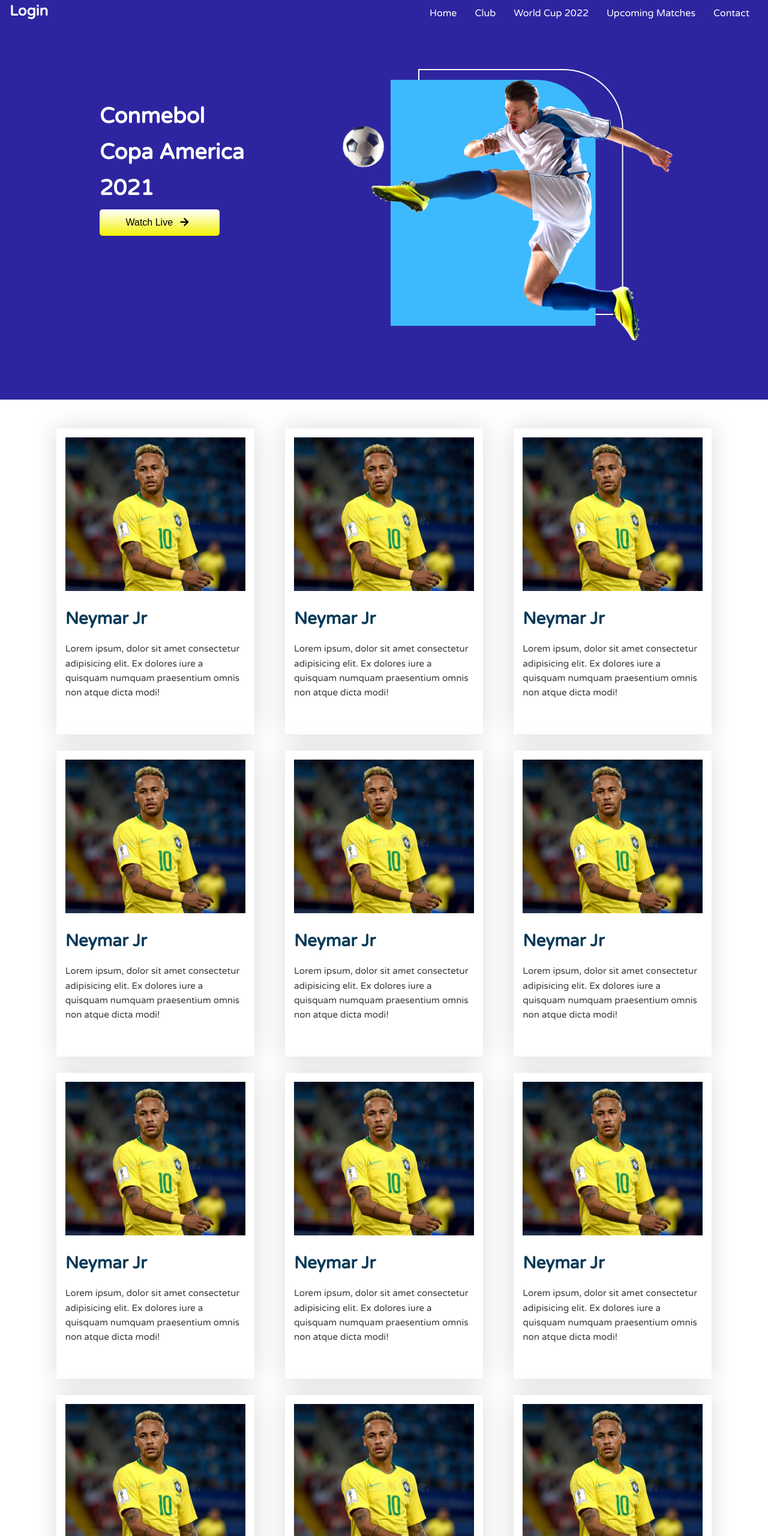
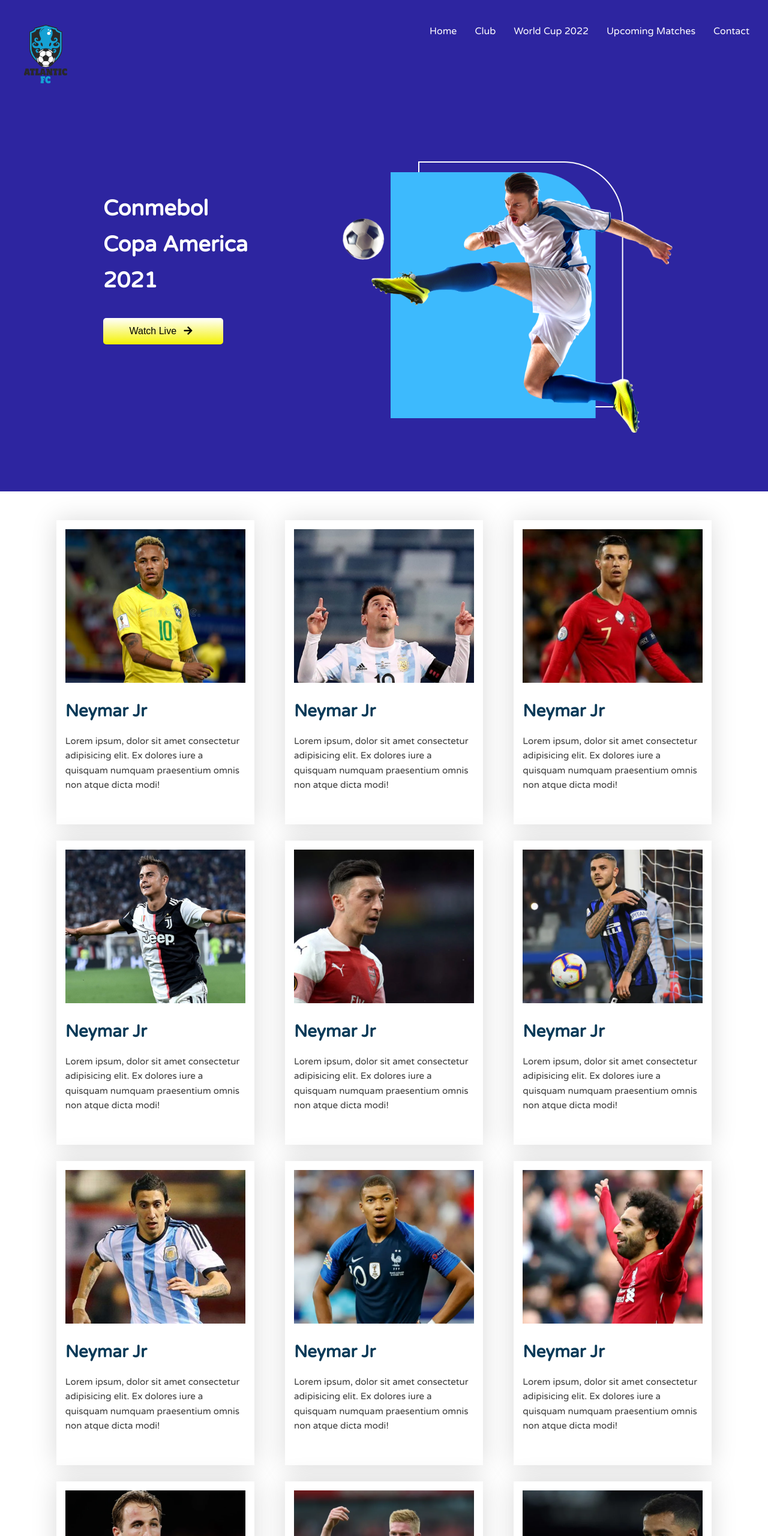
Before and after one commit to AwalHossain/football_project-2, a plain HTML site: page index.html in a window 1280 px wide. Shown: the top 2560 px of the page at 60% size. Drawn offline with Linux system fonts and the light colour scheme.

Commit message:
Almost done. I was having a problem which was whitesapce on the right side is solved now

```diff
--- a/index.html
+++ b/index.html
@@ -17,19 +17,17 @@
     <header class="main-header clearfix">
       <!----------- Navigation-Bar ------------>
         <nav class="main-nav">
-            <h1 class="login">Login</h1>
+           <div class="logo">
+               <a href=""><img src="images/8b10f65087a54b4b9ebb9cd23d0d1acf.png" alt=""></a>
+
+           </div>
             <ul>
                 <li><a href="">Home</a></li>
                 <li><a href="">Club</a></li>
                 <li><a href="">World Cup 2022</a></li>
                 <li><a href="">Upcoming Matches</a></li>
                 <li><a href="">Contact</a></li>
-
-
             </ul>
-
-
-
         </nav>
         <div class="banner">
 
@@ -47,12 +45,12 @@
             </div>
         </div>
     </header>
-    <!----------- Header-END  ---------->
+    <!------======== Header-END  =========-->
     <main>
-        <section class="container">
-            <!------------
+        <article class="container">
+            <!--=========
                  Players and their description
-                 ------------->
+               ===============-->
             <div class="players">
                 <div class="player">
                     <div class="thumbnil">
@@ -67,7 +65,7 @@
             <div class="players">
                 <div class="player">
                     <div class="thumbnil">
-                        <img src="images/players/player-1.png" alt="">
+                        <img src="images/players/player-2.png" alt="">
                     </div>
                     <div class="player-details">
                         <h2 class="player-name">Neymar Jr</h2>
@@ -78,7 +76,7 @@
             <div class="players">
                 <div class="player">
                     <div class="thumbnil">
-                        <img src="images/players/player-1.png" alt="">
+                        <img src="images/players/player-3.png" alt="">
                     </div>
                     <div class="player-details">
                         <h2 class="player-name">Neymar Jr</h2>
@@ -89,7 +87,7 @@
             <div class="players">
                 <div class="player">
                     <div class="thumbnil">
-                        <img src="images/players/player-1.png" alt="">
+                        <img src="images/players/player-4.png" alt="">
                     </div>
                     <div class="player-details">
                         <h2 class="player-name">Neymar Jr</h2>
@@ -100,7 +98,7 @@
             <div class="players">
                 <div class="player">
                     <div class="thumbnil">
-                        <img src="images/players/player-1.png" alt="">
+                        <img src="images/players/player-5.png" alt="">
                     </div>
                     <div class="player-details">
                         <h2 class="player-name">Neymar Jr</h2>
@@ -111,7 +109,7 @@
             <div class="players">
                 <div class="player">
                     <div class="thumbnil">
-                        <img src="images/players/player-1.png" alt="">
+                        <img src="images/players/player-6.png" alt="">
                     </div>
                     <div class="player-details">
                         <h2 class="player-name">Neymar Jr</h2>
@@ -122,7 +120,7 @@
             <div class="players">
                 <div class="player">
                     <div class="thumbnil">
-                        <img src="images/players/player-1.png" alt="">
+                        <img src="images/players/player-7.png" alt="">
                     </div>
                     <div class="player-details">
                         <h2 class="player-name">Neymar Jr</h2>
@@ -133,7 +131,7 @@
             <div class="players">
                 <div class="player">
                     <div class="thumbnil">
-                        <img src="images/players/player-1.png" alt="">
+                        <img src="images/players/player-8.png" alt="">
                     </div>
                     <div class="player-details">
                         <h2 class="player-name">Neymar Jr</h2>
@@ -144,7 +142,7 @@
             <div class="players">
                 <div class="player">
                     <div class="thumbnil">
-                        <img src="images/players/player-1.png" alt="">
+                        <img src="images/players/player-9.png" alt="">
                     </div>
                     <div class="player-details">
                         <h2 class="player-name">Neymar Jr</h2>
@@ -155,7 +153,7 @@
             <div class="players">
                 <div class="player">
                     <div class="thumbnil">
-                        <img src="images/players/player-1.png" alt="">
+                        <img src="images/players/player-10.png" alt="">
                     </div>
                     <div class="player-details">
                         <h2 class="player-name">Neymar Jr</h2>
@@ -166,7 +164,7 @@
             <div class="players">
                 <div class="player">
                     <div class="thumbnil">
-                        <img src="images/players/player-1.png" alt="">
+                        <img src="images/players/player-11.png" alt="">
                     </div>
                     <div class="player-details">
                         <h2 class="player-name">Neymar Jr</h2>
@@ -177,7 +175,7 @@
             <div class="players">
                 <div class="player">
                     <div class="thumbnil">
-                        <img src="images/players/player-1.png" alt="">
+                        <img src="images/players/player-12.png" alt="">
                     </div>
                     <div class="player-details">
                         <h2 class="player-name">Neymar Jr</h2>
@@ -186,12 +184,15 @@
                 </div>
             </div>
 
-        </section>
+        </article>
     </main>
-     <!----------- aside----------------->
-     <aside>
+     <!--=================
+              Section
+        ===================--->
+     <section>
          <!------------ club-news ------------->
-        <h1 class="news-header">Club News</h1>
+         <aside>
+        <h1 class="news-header">Club <span class="color-name">News</span> </h1>
          <div class="club-news">
 
 
@@ -265,8 +266,9 @@
 
              </div>
          </div>
-
+        </aside>
          <!--------- merchandise & product --------->
+         <aside>
          <h2 class="merchandise-title">Top Product & <span class="color-name">Merchandise</span>  </h2>
          <hr>
          <div class="merchandise">
@@ -308,7 +310,8 @@
                  </div>
              </div>
          </div>
-     </aside>
+        </aside>
+     </section>
     <!--------------- Footer-Start-Her ---------------->
     <footer>
         <div class="footer-logo">
--- a/style.css
+++ b/style.css
@@ -1,11 +1,6 @@
 /* =================================
   Mobile-First Design
-==================================== */
-
-
-/*---------------
-       Fonts
- ------------------- */
+==================================== *
 
 
 
@@ -26,6 +21,7 @@ body {
 	line-height: 1.6;
 	color: #3a3a3a;
 	margin: 0;
+    overflow-x: hidden;
 
 }
 ul {
@@ -63,6 +59,17 @@ li{
 
 
 /* ---- Navigation ---- */
+.main-nav{
+    padding-top: 30px;
+}
+.logo img{
+    display: block;
+ margin: 0 auto;
+ margin-bottom: 52px;
+}
+.main-nav ul{
+    display: none;
+}
 .main-nav ul{
 text-align: center;
 
@@ -191,7 +198,7 @@ box-shadow: 0px 0px 40px rgba(0, 0, 0, 0.15);
 .product {
     width: 350px;
 }
-/*-------------- footer ------- */
+/*========== footer ========== */
 .footer-logo{
 
     margin-top: 45px;
@@ -239,20 +246,17 @@ color: red;
   Media Queries
 ==================================== */
 
-/*----------- For-Tablet------------ */
+/*=========================
+ For-Tablet
+ ========================= */
 
 @media (min-width: 768px){
-
-    .hero-tile img:hover{
-
-        transform:rotate(35deg);
-    }
 
 
  /*=========== Button ======== */
 .button1{
     width: 200px;
-
+   margin-top: 27px;
     border-radius: 5px;
     background-color: #F4F200;
     background-image: #F4F200;
@@ -284,9 +288,7 @@ color: red;
     -webkit-transition: background 300ms ease-in-out;
     transition: background 300ms ease-in-out;
 }
-.button2 a{
 
-}
 .button2:hover{
     background-position: 100%;
     color: #c266d3;
@@ -308,10 +310,14 @@ color: red;
     margin-right: 141px;
     margin-bottom: 86px;
     flex-grow: 1;
+    transition: transform 2s;
+}
+.hero-tile img:hover{
+
+    transform:rotate(30deg);
+    transition: 0.5s ;
 }
 .main-headline{
-
-    flex-wrap: wrap;
     margin-top: 121px ;
     margin-bottom: 170px;
     margin-left: 102px;
@@ -329,9 +335,7 @@ color: red;
      grid-row-gap: 27px;
 
  }
-.player{
-    margin-bottom: 27px;
-}
+
 
 
 
@@ -348,7 +352,8 @@ color: red;
  .main-nav li{
     justify-content: space-around;
  }
- .login{
+ .logo{
+     width: 120px;
      margin-right: auto;
      color: white;
 
@@ -378,7 +383,6 @@ margin: 0 auto;
     position: relative;
 }
 .photo img{
-    width: 100%;
     border-radius: 15px;
     overflow: hidden;
 
@@ -428,20 +432,9 @@ grid-template-columns: repeat(2, 1fr);
     /*------------------- For-DeskTop----------------- */
 
     @media (min-width: 1025px){
-        .main-headline{
-            display: flex;
-            flex-direction: column;
-            flex-wrap: wrap;
-            margin-top: 121px ;
-            margin-bottom: 170px;
-            margin-left: 150px;
-            margin-right:102px;
-            flex-grow: 1;
-        }
-        .banner {
 
-            display: flex;
-            }
+
+ /*============================= Container Layout =========== */
         main{
 
    max-width: 1144px;
@@ -451,9 +444,19 @@ grid-template-columns: repeat(2, 1fr);
 
    grid-template-columns: repeat(3, 1fr);
    grid-column-gap: 30px;
+   grid-row-gap: 27px;
+   margin-bottom: 165px;
 
         }
-
+.main-headline{
+    display: flex;
+    flex-direction: column;
+    margin-top: 121px ;
+    margin-bottom: 170px;
+    margin-left: 156px;
+    margin-right:102px;
+    flex-grow: 1;
+}
 
 /* ---------------aside----------- */
 .club-news{
@@ -461,6 +464,9 @@ grid-template-columns: repeat(2, 1fr);
     display: grid;
     grid-template-columns: repeat(3, 1fr);
 
+}
+.news-header{
+    font-size: 2em;
 }
 .photo-frame{
     width: 350px;
```
Also changed, not shown: images/8b10f65087a54b4b9ebb9cd23d0d1acf.png (added), images/football-club-logo.jpg (added), images/logoff.jfif (added). Lines whose indentation alone changed are shown as unchanged.
